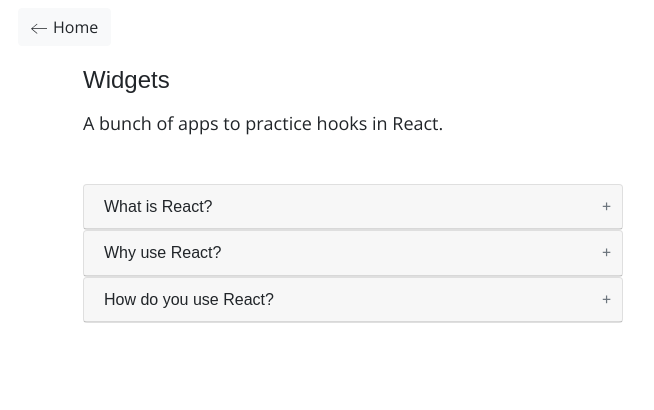
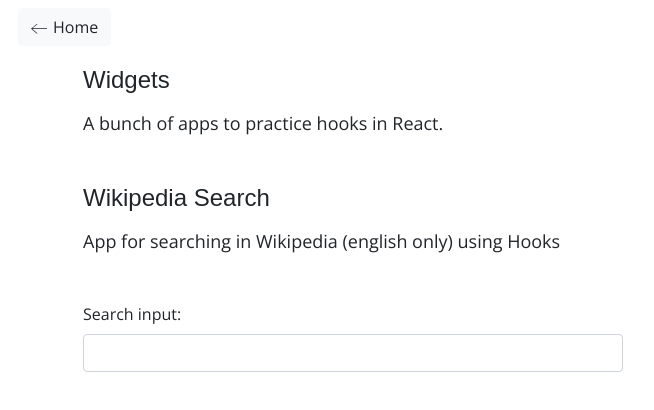
Before and after one commit to PavalEscoba/calligraphy-training, a React (Create React App) app: page /widgets in a window 1280 px wide. Shown: the top 410 px of the page, without its empty margins (2-656 px from the left). Built offline with nearby package versions, Linux system fonts and the light colour scheme; a web font is replaced by a local one.

Commit message:
feat: wikipedia widget using useEffect hook is implemented

```diff
--- a/src/pages/calligraphy/components/Sheet.jsx
+++ b/src/pages/calligraphy/components/Sheet.jsx
@@ -4,7 +4,7 @@
 const Sheet = ({ nibWidth }) => {
   return (
     <div className="row">
-      <div className="col-sm-12">
+      <div className="col-12">
         <div className="sheet">
           <p>You've chosen nib width: {nibWidth.toString()}</p>
         </div>
--- a/src/pages/pics/Pics.jsx
+++ b/src/pages/pics/Pics.jsx
@@ -19,16 +19,18 @@
     return (
       <>
         <div className="row">
-          <div className="col-sm-12">
+          <div className="col-12">
             <h1 className="section-title">Pics</h1>
-            <p className="subtitle">The application searchs for pictures of any kind.</p>
+            <p className="subtitle">
+              The application searchs for pictures of any kind.
+            </p>
           </div>
         </div>
         <div className="row">
           <div className="col-sm-6">
             <SearchBar submittingFunction={this.onFormSubmit} />
           </div>
-          <div className="col-sm-12">
+          <div className="col-12">
             <ImageList images={this.state.images} />
           </div>
         </div>
--- a/src/pages/season/SeasonDisplay.jsx
+++ b/src/pages/season/SeasonDisplay.jsx
@@ -23,7 +23,7 @@
   const season = getSeason(props.lat, new Date().getMonth());
   const { text, icon } = seasonConfig[season];
   return (
-    <div className="col-sm-12">
+    <div className="col-12">
       <div className={`season-display ${season}`}>
         <p className="text-success">
           You have {season} outside. Cause your latitude is {props.lat}
--- a/src/pages/songs/Songs.jsx
+++ b/src/pages/songs/Songs.jsx
@@ -14,7 +14,7 @@
           <div className="row">
             <div className="col-12">
               <h1 className="section-title">Songs</h1>
-              <p>Click on a song to see details.</p>
+              <p className="subtitle">Click on a song to see details.</p>
             </div>
             <div className="col-5">{<SongsList />}</div>
             <div className="col-7">{<SongDetails />}</div>
--- a/src/pages/widgets/Widgets.jsx
+++ b/src/pages/widgets/Widgets.jsx
@@ -1,6 +1,7 @@
-import React from 'react';
+import React from "react";
 
-import Accordion from './components/Accordion'
+import Accordion from "./components/Accordion";
+import Wiki from "./components/Wiki";
 
 const items = [
   {
@@ -34,21 +35,18 @@
 
 const Widgets = () => {
   return (
-      <div className="accordion">
+    <div className="widgets">
       <div className="row">
-          <div className="col-sm-12">
-            <h3 className="section-title">
-              Widgets
-            </h3>
+        <div className="col-12">
+          <h3 className="section-title">Widgets</h3>
           <p className="subtitle">
             A bunch of apps to practice hooks in React.
           </p>
         </div>
       </div>
       <div className="row">
-          <div className="col-sm-6">
-            <Accordion items={items}/>
-          </div>
+        {/* <Accordion items={items} /> */}
+        <Wiki />
       </div>
     </div>
   );
--- a/src/pages/widgets/components/Accordion.jsx
+++ b/src/pages/widgets/components/Accordion.jsx
@@ -1,6 +1,6 @@
-import React, {useState} from 'react';
+import React, { useState } from "react";
 
-const Accordion = ({items}) => {
+const Accordion = ({ items }) => {
   const [activeIndex, setActiveIndex] = useState(null);
 
   const onTitleClick = (index) => {
@@ -8,23 +8,38 @@
   };
 
   const renderedItems = items.map((item, index) => {
-    const active = index === activeIndex ? "active": null;
+    const active = index === activeIndex ? "active" : "";
 
     return (
-      <div key={item.text} className="card">
-        <div className={`card-header ${active}`} onClick={() => { onTitleClick(index); } }>
-          <h3 className="title">
-            {item.title}
-          </h3>
+      <div key={item.text} className={`card ${active}`}>
+        <div
+          className="card-header"
+          onClick={() => {
+            onTitleClick(index);
+          }}
+        >
+          <h3 className="title">{item.title}</h3>
         </div>
-        <div className={`card-body ${active}`}>
-          {item.content}
-        </div>
+        <div className="card-body">{item.content}</div>
       </div>
     );
   });
 
-  return <div>{renderedItems}</div>
+  return (
+    <div className="col-12">
+      <div className="row">
+        <div className="col-12">
+          <h1 className="section-title">Accordion</h1>
+          <p className="subtitle">
+            Primitive implementation of Accordion component using Hooks
+          </p>
+        </div>
+      </div>
+      <div className="row">
+        <div className="col-sm-6">{renderedItems}</div>
+      </div>
+    </div>
+  );
 };
 
 export default Accordion;
--- /dev/null
+++ b/src/pages/widgets/components/Wiki.jsx
@@ -0,0 +1,96 @@
+import React, { useState, useEffect } from "react";
+import axios from "axios";
+
+const Wiki = () => {
+  const [term, setTerm] = useState("");
+  const [results, setResults] = useState([]);
+
+  useEffect(() => {
+    const search = async () => {
+      const { data } = await axios.get(" https://en.wikipedia.org/w/api.php", {
+        params: {
+          format: "json",
+          action: "query",
+          origin: "*",
+          list: "search",
+          srsearch: term,
+        },
+      });
+      setResults(data.query.search);
+    };
+
+    const searchTimer = setTimeout(() => {
+      if (term) {
+        search();
+      }
+    }, 1000);
+
+    return () => {
+      clearTimeout(searchTimer);
+    };
+  }, [term]);
+
+  const renderedResults = results.map((result) => {
+    return (
+      <li
+        id={result.pageId}
+        key={result.pageId}
+        className="list-group-item d-flex justify-content-between align-items-start py-4  "
+      >
+        <div className="list-group-item__text-wrapper mr-3">
+          <h3
+            className="title text-primary mb-2"
+            dangerouslySetInnerHTML={{ __html: result.title }}
+          />
+          <p
+            className="dark-text"
+            dangerouslySetInnerHTML={{ __html: result.snippet }}
+          />{" "}
+        </div>
+        <a
+          href={`https://en.wikipedia.org?curid=${result.pageid}`}
+          className="btn btn-success"
+          target="_blank"
+          rel="noreferrer"
+        >
+          Go{" "}
+        </a>
+      </li>
+    );
+  });
+  return (
+    <>
+      <div className="col-12">
+        <div className="row">
+          <div className="col-12">
+            <h1 className="section-title">Wikipedia Search</h1>
+            <p className="subtitle">
+              App for searching in Wikipedia (english only) using Hooks{" "}
+            </p>
+          </div>
+          <div className="col-sm-6">
+            <div className="wiki">
+              <div className="form">
+                <label htmlFor="search-input">Search input:</label>
+                <div className="input-group mb-3">
+                  <input
+                    type="text"
+                    className="form-control"
+                    id="search-input"
+                    autoComplete="off"
+                    onChange={(e) => setTerm(e.target.value)}
+                  />
+                </div>
+              </div>
+            </div>
+          </div>
+          <div className="col-xs-12">
+            <ul className="list-group mt-4">{term ? renderedResults : null}</ul>
+          </div>
+        </div>
+      </div>
+    </>
+  );
+};
+
+export default Wiki;
--- a/src/pages/youtube-class/YoutubeClass.jsx
+++ b/src/pages/youtube-class/YoutubeClass.jsx
@@ -30,7 +30,7 @@
       <>
         <div className="youtube">
           <div className="row">
-            <div className="col-sm-12">
+            <div className="col-12">
               <h1 className="section-title">Youtube client</h1>
               <p className="subtitle">
                 Here you can search for any Youtube video, watch it and read
--- a/src/styles/widgets.scss
+++ b/src/styles/widgets.scss
@@ -1,4 +1,21 @@
-.card-header {
+// ACCORDION
+
+.card {
+  + .card {
+    border-top: none;
+  }
+
+  &.active {
+    .card-header .title::after {
+      content: "-";
+    }
+
+    .card-body {
+      display: block;
+    }
+  }
+
+  &-header {
     cursor: pointer;
 
     .title {
@@ -15,10 +32,7 @@
     }
   }
 
-.card-body {
+  &-body {
     display: none;
   }
-
-.card-body.active {
-  display: block;
 }
```
Also changed, not shown: src/pages/calligraphy/Sheet.jsx (+31 -13 lines). Lines whose indentation alone changed are shown as unchanged.
